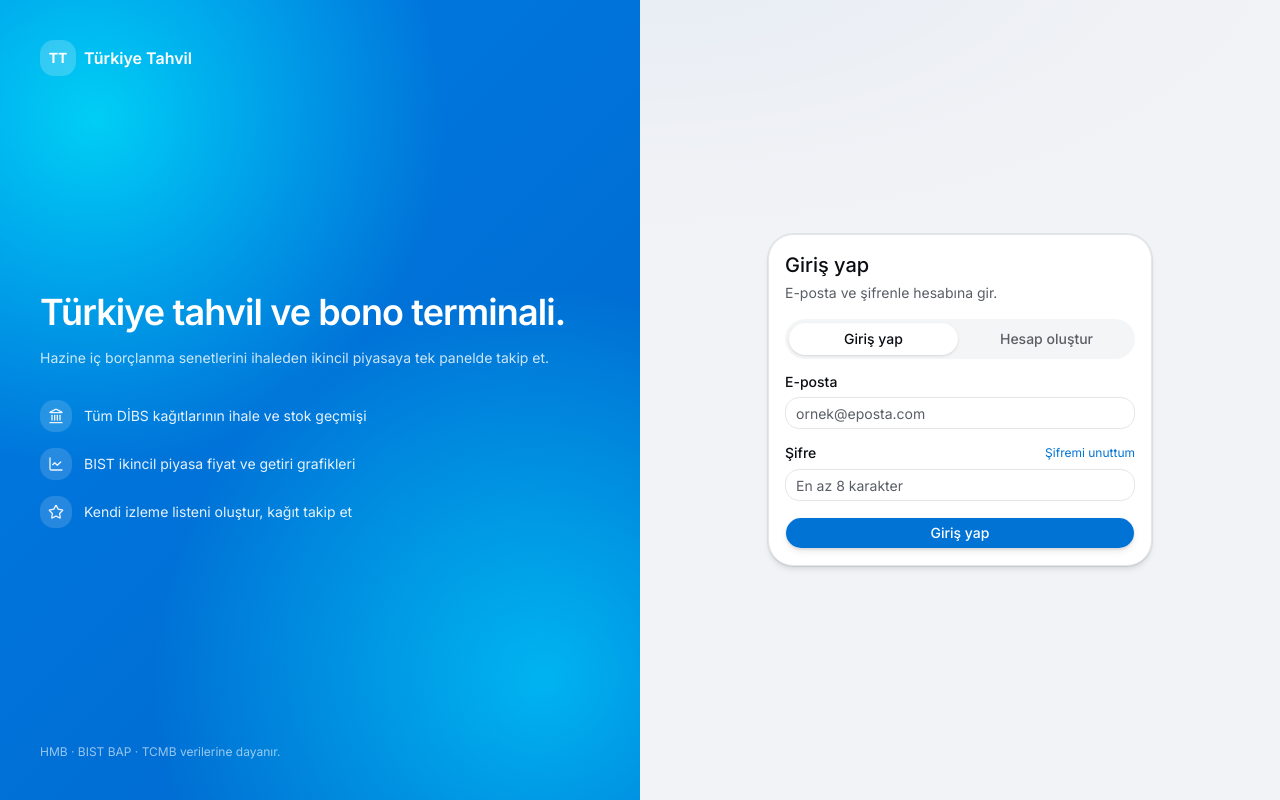
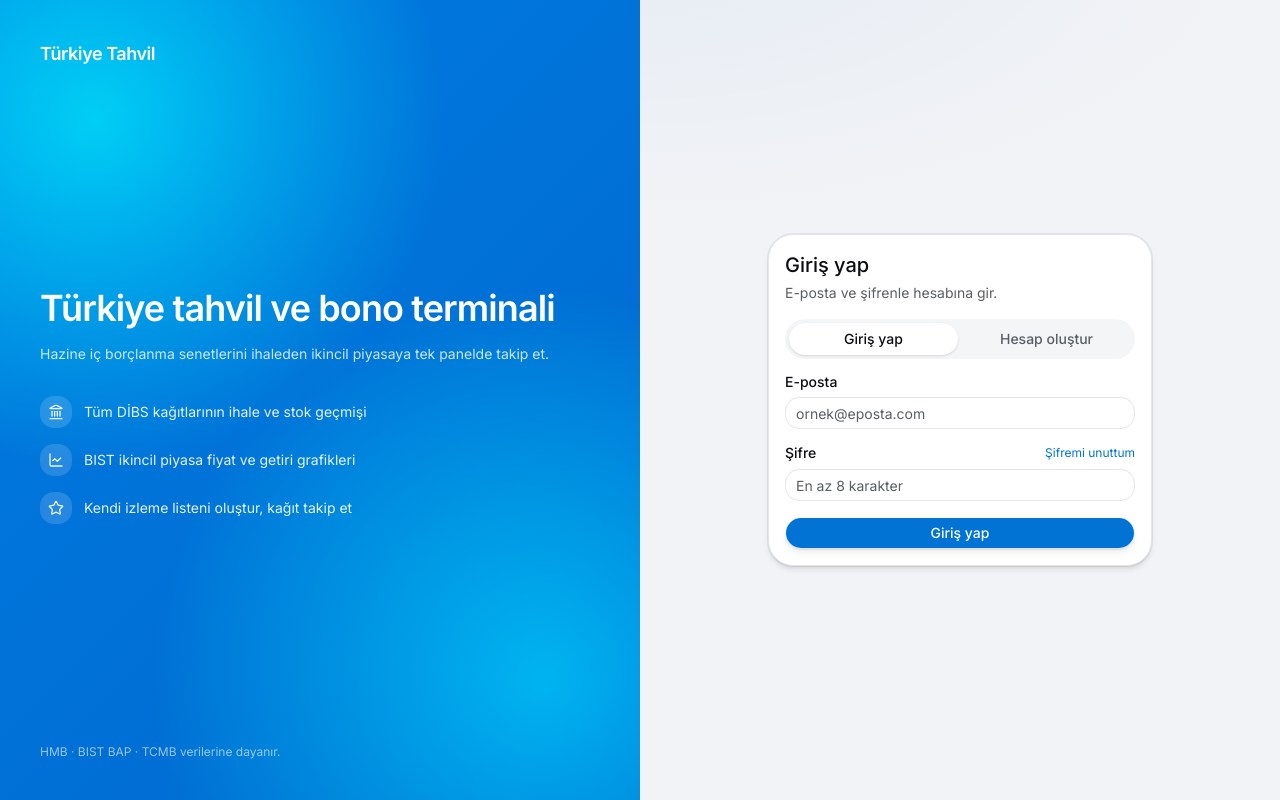
Before and after one commit to Yagiz03/ic-borclanma-web, a Next.js app: page /giris in a window 1280 px wide. Built offline with nearby package versions, Linux system fonts and the light colour scheme.

Commit message:
TT rozetini kaldır, sade kelime-marka kullan
İki harfli "TT" kutusu ucuz duruyordu: üst bardaki marka işareti tamamen
kaldırıldı, giriş ekranındaki iki rozet de düz "Türkiye Tahvil"
kelime-markasıyla değiştirildi. Giriş başlığındaki nokta da alındı.

```diff
--- a/src/app/giris/page.tsx
+++ b/src/app/giris/page.tsx
@@ -133,16 +133,13 @@ export default function GirisPage() {
               "radial-gradient(circle at 15% 15%, white, transparent 40%), radial-gradient(circle at 85% 85%, white, transparent 45%)",
           }}
         />
-        <div className="relative flex items-center gap-2">
-          <div className="flex size-9 items-center justify-center rounded-lg bg-white/20 text-sm font-bold backdrop-blur-sm">
-            TT
-          </div>
-          <span className="font-semibold">Türkiye Tahvil</span>
+        <div className="relative">
+          <span className="text-lg font-semibold tracking-tight">Türkiye Tahvil</span>
         </div>
 
         <div className="relative space-y-8">
           <h1 className="text-4xl font-semibold tracking-tight text-balance">
-            Türkiye tahvil ve bono terminali.
+            Türkiye tahvil ve bono terminali
           </h1>
           <p className="-mt-4 text-sm text-white/80">
             Hazine iç borçlanma senetlerini ihaleden ikincil piyasaya tek panelde takip et.
@@ -165,9 +162,9 @@ export default function GirisPage() {
       <div className="flex items-center justify-center p-4">
         <Card className="w-full max-w-sm border-0 shadow-none lg:border lg:shadow-md">
           <CardHeader>
-            <div className="gradient-marka mb-2 flex size-9 items-center justify-center rounded-lg text-sm font-bold text-white lg:hidden">
-              TT
-            </div>
+            <p className="gradient-metin mb-2 text-base font-semibold tracking-tight lg:hidden">
+              Türkiye Tahvil
+            </p>
             <CardTitle className="text-xl">{baslik}</CardTitle>
             <CardDescription>{aciklama}</CardDescription>
           </CardHeader>
--- a/src/components/app-shell.tsx
+++ b/src/components/app-shell.tsx
@@ -85,14 +85,6 @@ export function AppShell({
             flex-wrap ile sekmeler ikinci satıra iniyor -- hiçbir sekme gizlenmiyor
             ve etiketler eski projeyle birebir aynı kalıyor. */}
         <div className="flex min-h-16 w-full flex-wrap items-center gap-x-4 gap-y-1 px-5 py-2 lg:px-8">
-          <Link
-            href="/dashboard/ihale-detay"
-            aria-label="Türkiye Tahvil ve Bono Terminali"
-            title="Türkiye Tahvil ve Bono Terminali"
-            className="gradient-marka flex size-8 shrink-0 items-center justify-center rounded-lg text-xs font-bold text-white"
-          >
-            TT
-          </Link>
           <nav className="hidden min-w-0 flex-1 flex-wrap items-center gap-1 lg:flex">
             {anaSayfalar.map((item) => (
               <NavLink key={item.href} item={item} pathname={pathname} />
```
